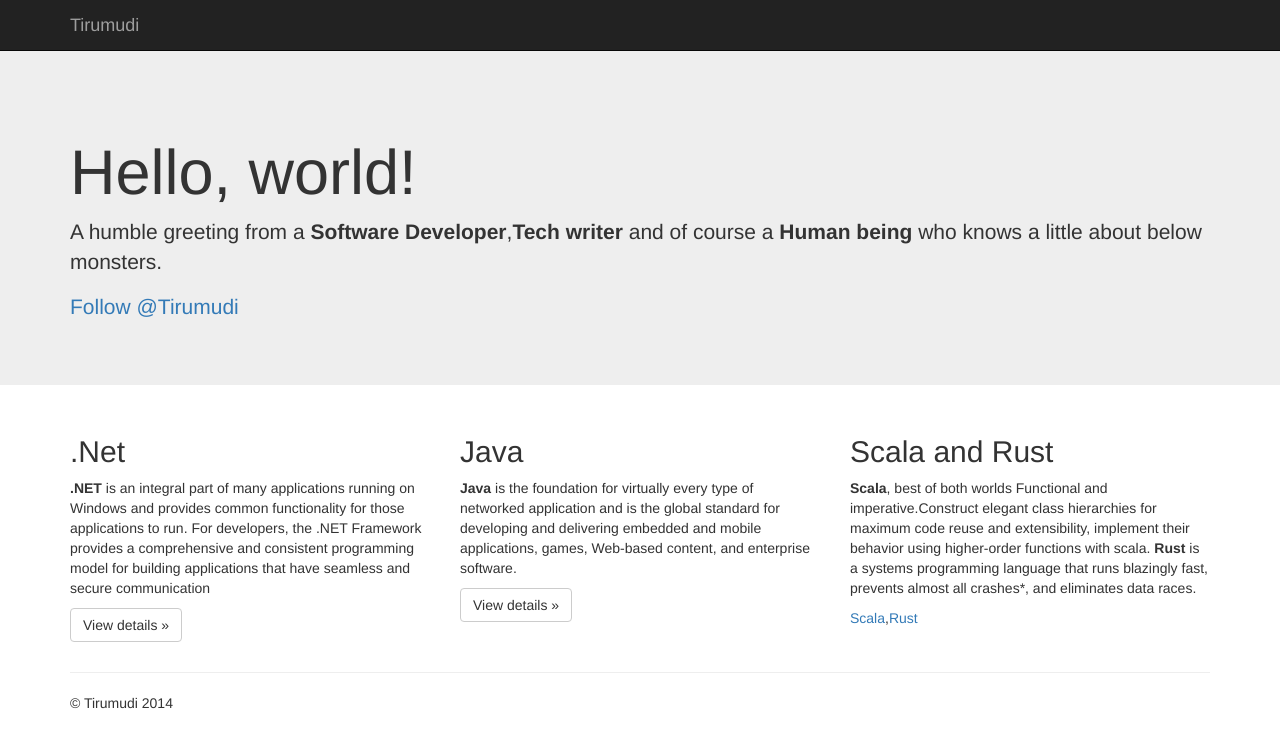
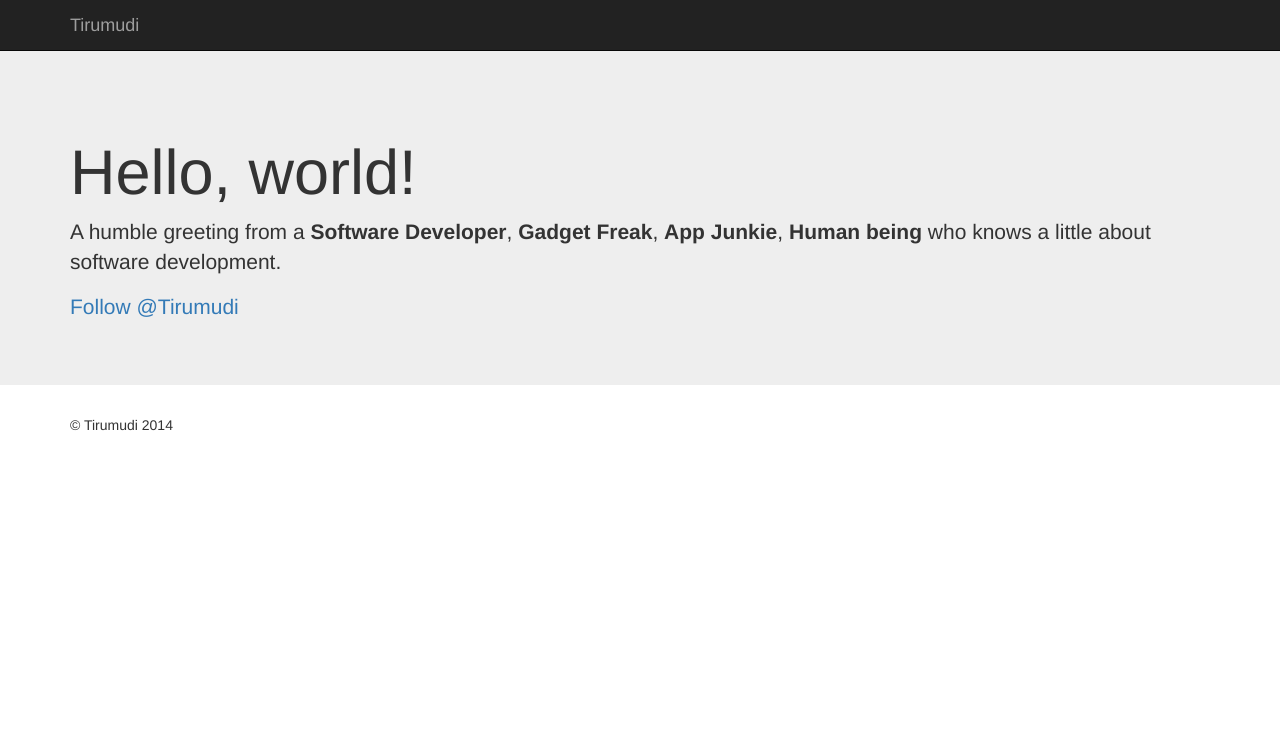
Before and after one commit to tirumudi/tirumudi.github.io, a plain HTML site: page index.html in a window 1280 px wide. Drawn offline with nearby package versions, Linux system fonts and the light colour scheme; files that its build step writes are made by us from their sources.

Commit message:
Code cleanup

```diff
--- a/index.html
+++ b/index.html
@@ -83,7 +83,7 @@
     <br/>
       <div class="container">
         <h1>Hello, world!</h1>
-        <p>A humble greeting from a <b>Software Developer</b>,<b>Tech writer</b> and of course a<b> Human being </b> who knows a little about below monsters. </p>
+        <p>A humble greeting from a <b>Software Developer</b>, <b>Gadget Freak</b>, <b>App Junkie</b>, <b>Human being</b> who knows a little about software development. </p>
         <p>
             <!--<a class="btn btn-primary btn-lg" href="#" role="button">Twitter &raquo;</a>-->
           <a href="https://twitter.com/Tirumudi" class="twitter-follow-button" data-show-count="false" data-size="large" data-show-screen-name="false" data-dnt="true">Follow @Tirumudi</a>
@@ -94,12 +94,11 @@
     </div>
 
     <div class="container">
-      <!-- Example row of columns -->
+      <!--
       <div class="row">
         <div class="col-md-4">
           <h2>.Net</h2>
           <p><b>.NET</b> is an integral part of many applications running on Windows and provides common functionality for those applications to run. For developers, the .NET Framework provides a comprehensive and consistent programming model for building applications that have seamless and secure communication</p>
-            <!--The .NET Framework consists of the common language runtime and the .NET Framework class library. The common language runtime is the foundation of the .NET Framework. You can think of the runtime as an agent that manages code at execution time, providing core services such as memory management, thread management, and remoting, while also enforcing strict type safety and other forms of code accuracy that promote security and robustness. In fact, the concept of code management is a fundamental principle of the runtime. Code that targets the runtime is known as managed code, while code that does not target the runtime is known as unmanaged code  -->
           <p><a class="btn btn-default" target="_blank" href="http://msdn.microsoft.com/en-us/library/zw4w595w.aspx" role="button">View details &raquo;</a></p>
         </div>
         <div class="col-md-4">
@@ -113,9 +112,7 @@
           <p><a class="" href="http://www.scala-lang.org/" target="_blank" role="button">Scala</a>,<a class="" href="http://www.rust-lang.org" target="_blank" role="button">Rust</a></p>
         </div>
       </div>
-
-      <hr>
-
+  -->
       <footer>
         <p>&copy; Tirumudi 2014</p>
       </footer>
```
